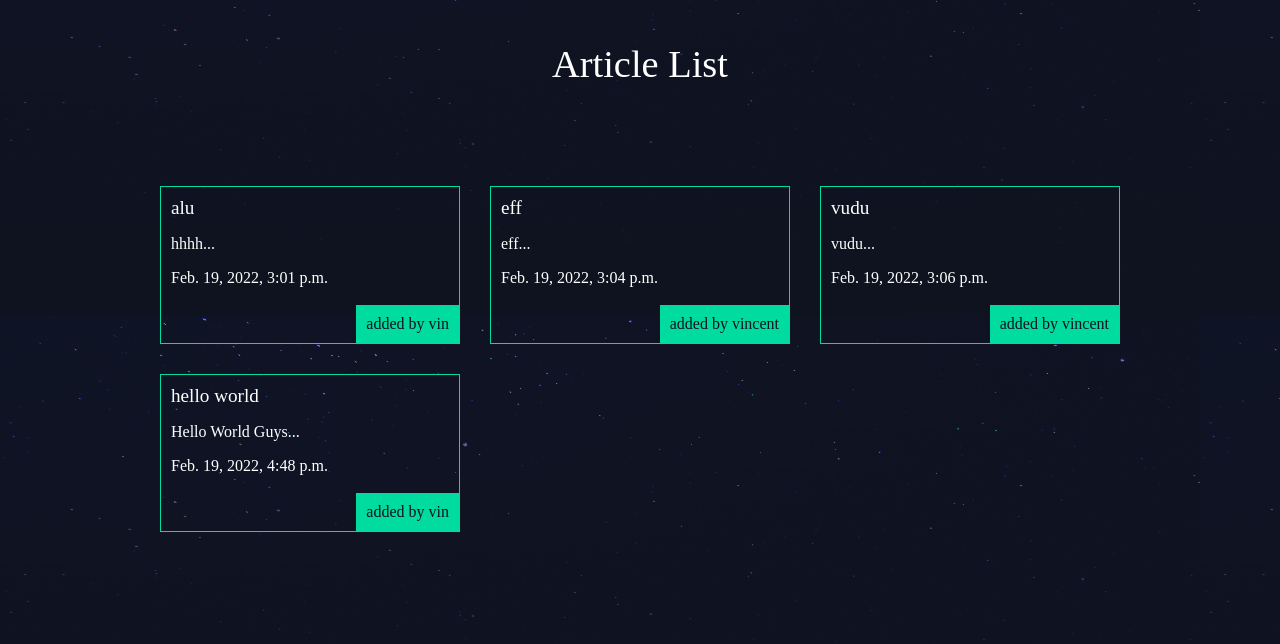
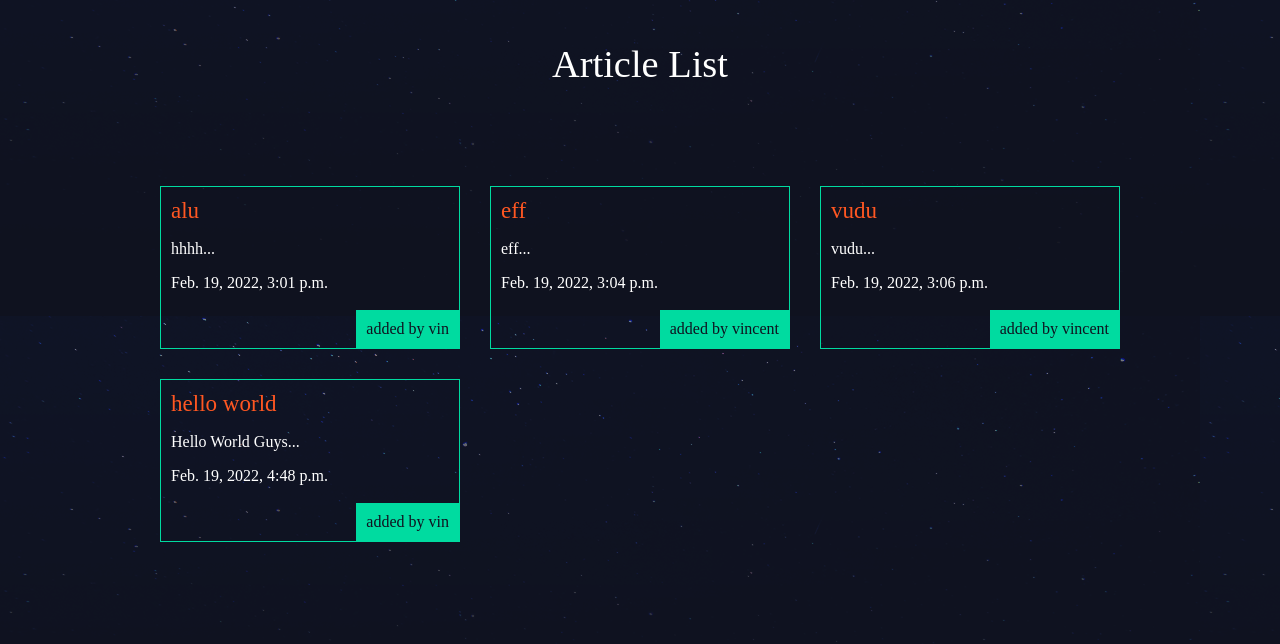
Before and after one commit to VinCoD/Blog, a Django app: page / in a window 1280 px wide. Shown: the part 156-800 px from the top of the page. Run offline with Django 3.2, Linux system fonts and the light colour scheme; data comes from the database, SQL or seed files in the repository.

Commit message:
Changed title color

```diff
--- a/assets/style.css
+++ b/assets/style.css
@@ -65,8 +65,14 @@ nav button{
     padding-bottom: 40px;
 }
 
+.articles h2 a{
+    font-size: 1.2em;
+    color: #ff5722;
+}
+
 .article h2{
     font-size: 1.2em;
+    color: #ff5722;
 }
 
 .article .author{
```
